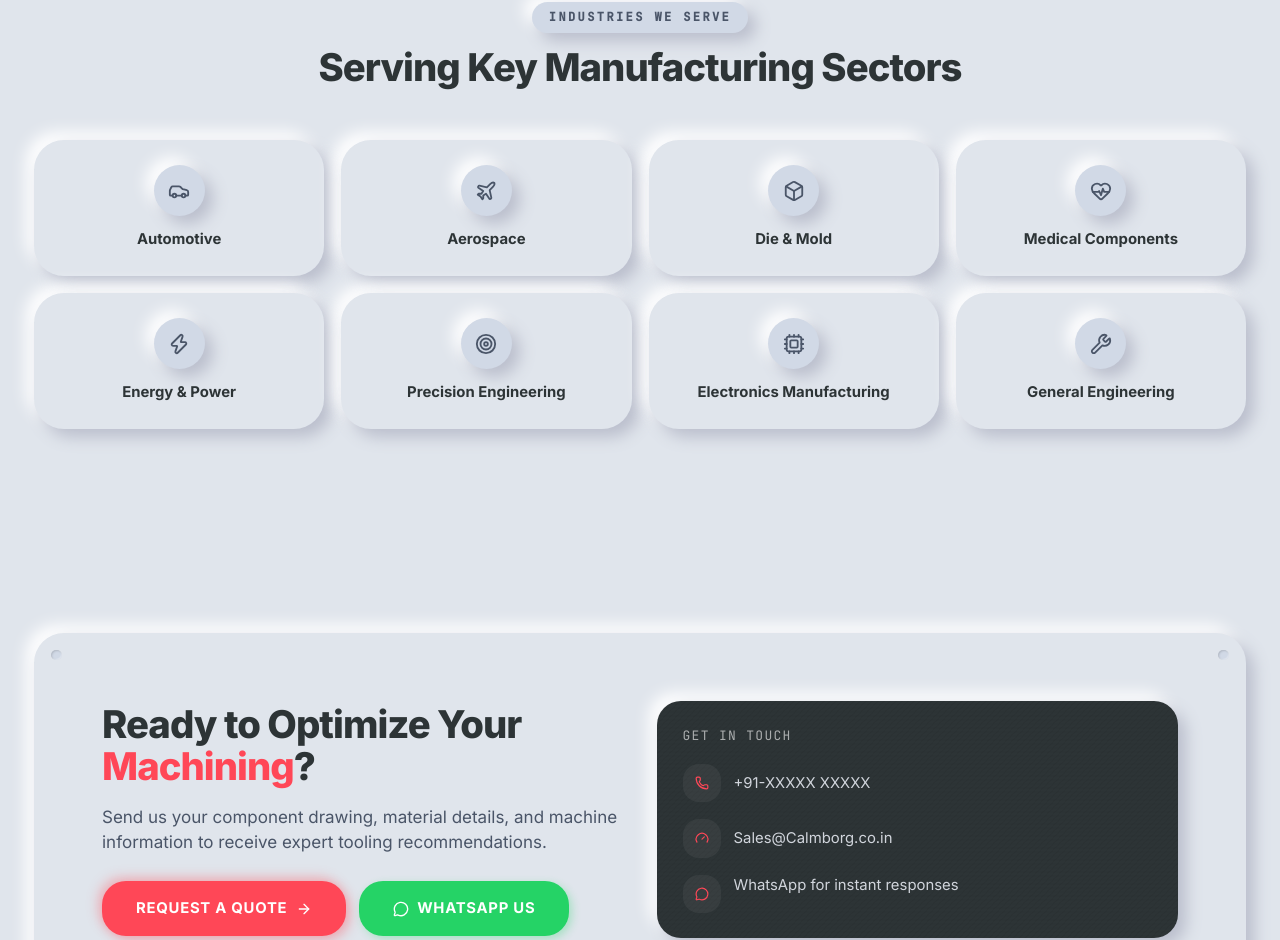
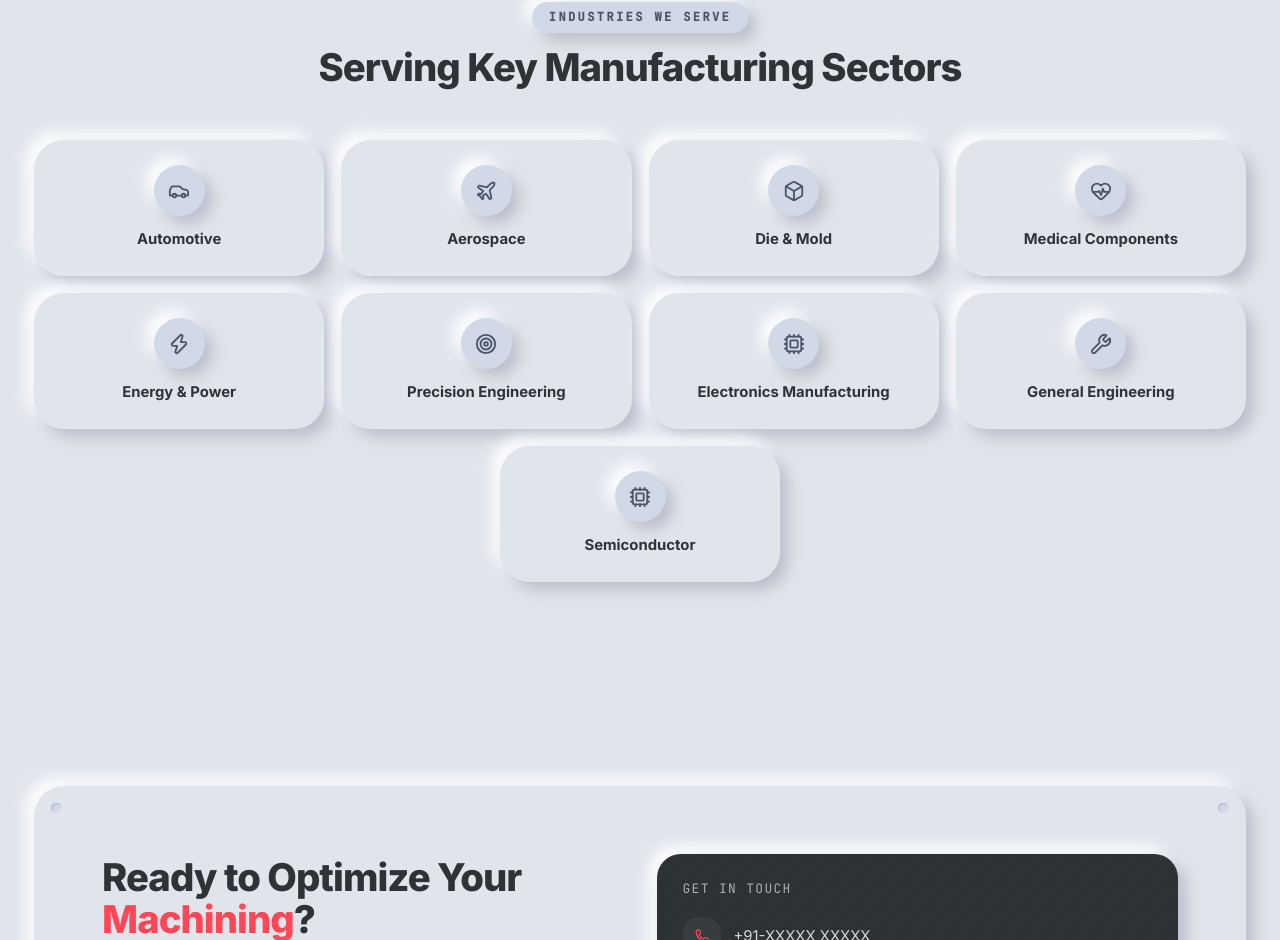
Before and after one commit to Kolavara/Calmborg, a Next.js app: page / in a window 1280 px wide. Shown: the part 5930-6870 px from the top of the page. Built offline with nearby package versions, Linux system fonts and the light colour scheme.

Commit message:
Add semiconductor to industries and center grid orphans

```diff
--- a/src/app/page.tsx
+++ b/src/app/page.tsx
@@ -530,13 +530,15 @@ export default function Home() {
 
           {/* Industries Grid */}
           <div className="grid grid-cols-2 gap-4 sm:grid-cols-3 lg:grid-cols-4">
-            {industries.map((ind) => {
+            {industries.map((ind, index) => {
               const Icon = iconMap[ind.icon] || Wrench;
+              const isOrphan = index === 8;
+
               return (
+                <div key={ind.id} className={isOrphan ? "col-span-2 flex justify-center sm:col-span-1 sm:block lg:col-span-4 lg:flex lg:justify-center" : "h-full"}>
                   <Link
-                  key={ind.id}
                     href={`/industries#${ind.id}`}
-                  className="group flex flex-col items-center rounded-2xl bg-[var(--background)] p-6 text-center shadow-[var(--shadow-card)] transition-all duration-300 hover:-translate-y-1 hover:shadow-[var(--shadow-floating)]"
+                    className={`group flex h-full flex-col items-center rounded-2xl bg-[var(--background)] p-6 text-center shadow-[var(--shadow-card)] transition-all duration-300 hover:-translate-y-1 hover:shadow-[var(--shadow-floating)] ${isOrphan ? "w-full sm:max-w-none lg:max-w-[280px]" : "w-full"}`}
                   >
                     <div className="mb-3 flex h-12 w-12 items-center justify-center rounded-full bg-[var(--muted)] shadow-[var(--shadow-card)] transition-all duration-300 group-hover:bg-[var(--accent)] group-hover:shadow-[var(--shadow-glow)]">
                       <Icon
@@ -548,6 +550,7 @@ export default function Home() {
                       {ind.title}
                     </h3>
                   </Link>
+                </div>
               );
             })}
           </div>
--- a/src/lib/data.ts
+++ b/src/lib/data.ts
@@ -1850,6 +1850,7 @@ export const industries: Industry[] = [
   { id: "precision", title: "Precision Engineering", description: "Micron-level accuracy for instrumentation and optical components.", icon: "Target", applications: ["Gauge Components", "Optical Parts", "Watch Mechanisms", "Sensor Housings", "Encoder Parts"] },
   { id: "electronics", title: "Electronics Manufacturing", description: "Miniature components for semiconductor equipment and connectors.", icon: "Cpu", applications: ["Heat Sinks", "Connectors", "PCB Drills", "Enclosures", "Semiconductor Tooling"] },
   { id: "general", title: "General Engineering", description: "Versatile tooling for job shops and contract manufacturers.", icon: "Wrench", applications: ["Shafts & Bushings", "Flanges & Fittings", "Custom Parts", "Prototype Work", "Repair & Maintenance"] },
+  { id: "semiconductor", title: "Semiconductor", description: "High-precision components and tooling for wafer fabrication and semiconductor manufacturing.", icon: "Cpu", applications: ["Wafer Carriers", "Cleanroom Components", "Vacuum Chambers", "Precision Positioning Stages"] },
 ];
 
 // ============================================================
```
Lines whose indentation alone changed are shown as unchanged.
